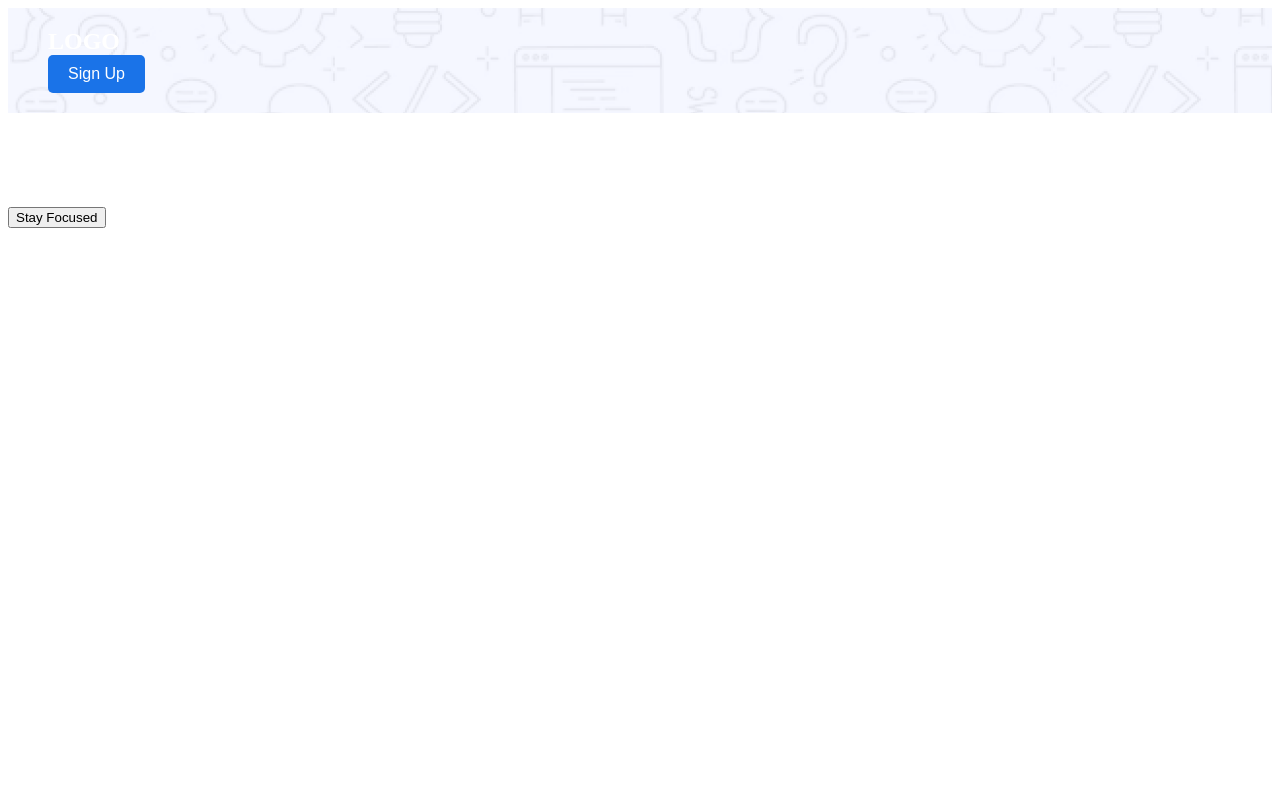
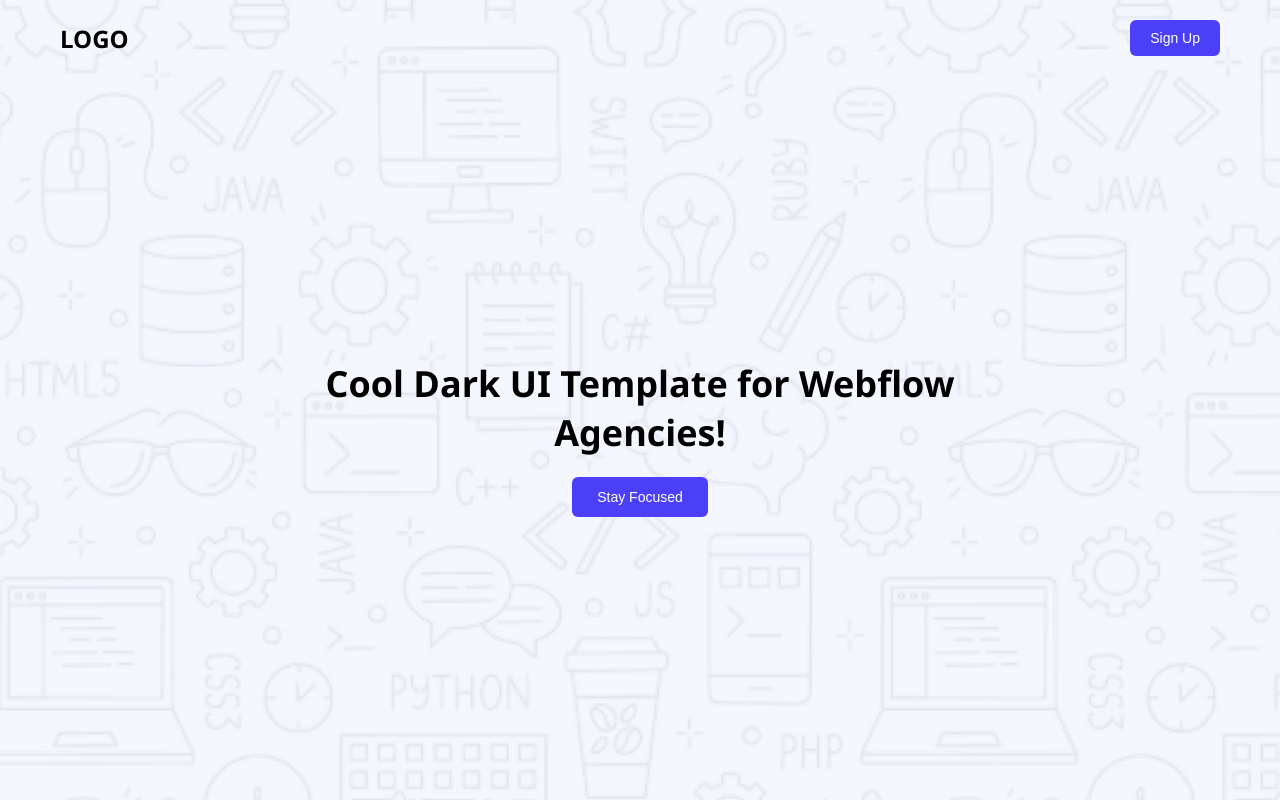
Before and after one commit to Niyamul-04/niamul-plays-web-1, a plain HTML site: page index.html in a window 1280 px wide. Drawn offline with Linux system fonts and the light colour scheme.

Commit message:
Added hero section with full-screen background image and overlaid navbar and banner

```diff
--- a/index.html
+++ b/index.html
@@ -1,22 +1,26 @@
 <!DOCTYPE html>
 <html lang="en">
 <head>
-    <meta charset="UTF-8">
-    <meta name="viewport" content="width=device-width, initial-scale=1.0">
-    <title>My Website</title>
-    <link rel="stylesheet" href="styles/niyam.css">
+  <meta charset="UTF-8" />
+  <meta name="viewport" content="width=device-width, initial-scale=1.0" />
+  <title>Dark UI Template</title>
+  <link rel="stylesheet" href="styles/niyam.css" />
 </head>
 <body>
-    <header class="nav">
-        <div class="container">
-            <div class="logo">LOGO</div>
-            <button class="Sign-Up-btn">Sign Up</button>
-        </div>
-</header>
-<section class="banner">
-    <h1 class="banner-hading">Cool Dark UI Template for <br> Webflow Agencies!</h1>
+  <header class="hero-section">
+    <!-- Background Image -->
+    <img src="Assets/Hero-bg.png" alt="Background" class="bg-image" />
 
-       <button class="btn">Stay Focused</button>
-</section>
+    <div class="content">
+      <div class="navbar">
+        <div class="logo">LOGO</div>
+        <button class="signup-btn">Sign Up</button>
+      </div>
+      <div class="banner">
+        <h1>Cool Dark UI Template for Webflow Agencies!</h1>
+        <button class="focus-btn">Stay Focused</button>
+      </div>
+    </div>
+  </header>
 </body>
 </html>
--- a/styles/niyam.css
+++ b/styles/niyam.css
@@ -1,37 +1,88 @@
-/* .nav{
-    background-image: url(../Assets/Hero-bg.png);
-    background-size: cover;
-    background-position: center;
-    padding: 20px 40px; */
+/* Reset */
+* {
+  margin: 0;
+  padding: 0;
+  box-sizing: border-box;
 }
-body{
-    margin: 0;
-    font-family: ;
+
+body, html {
+  height: 100%;
+  font-family: 'Segoe UI', sans-serif;
 }
-header,section{
-    background-size: cover;
-    background-position: center;
-    color: white;
+
+/* Hero Section */
+.hero-section {
+  position: relative;
+  height: 100vh;
+  width: 100%;
+  overflow: hidden;
 }
-header{
-    background: url(../Assets/Hero-bg.png);
-    padding: 20px 40px;
+
+/* Background Image */
+.bg-image {
+  position: absolute;
+  top: 0;
+  left: 0;
+  height: 100%;
+  width: 100%;
+  object-fit: cover;
+  z-index: -1;
+}
+
+/* Content on top of background */
+.content {
+  height: 100%;
+  display: flex;
+  flex-direction: column;
+  justify-content: space-between;
+}
+
+/* Navbar */
+.navbar {
   display: flex;
   justify-content: space-between;
   align-items: center;
+  padding: 20px 60px;
 }
-.logo{
+
+.logo {
+  font-weight: bold;
   font-size: 24px;
-    font-weight: bold;
+  color: 4E47FF;
 }
-.Sign-Up-btn{
+
+.signup-btn {
   padding: 10px 20px;
-    background-color: #1a73e8;
+  background-color: #4B40F7;
   color: white;
   border: none;
-    border-radius: 5px;
-    font-size: 16px;
+  border-radius: 6px;
+  font-size: 14px;
+  cursor: pointer;
 }
-section{
 
+/* Banner */
+.banner {
+  display: flex;
+  flex-direction: column;
+  align-items: center;
+  justify-content: center;
+  text-align: center;
+  flex-grow: 1;
 }
+
+.banner h1 {
+  font-size: 36px;
+  max-width: 800px;
+  margin-bottom: 20px;
+}
+
+.focus-btn {
+  padding: 12px 25px;
+  background-color: #4B40F7;
+  color: white;
+  border: none;
+  border-radius: 6px;
+  font-size: 14px;
+  cursor: pointer;
+}
```
Lines whose indentation alone changed are shown as unchanged.
